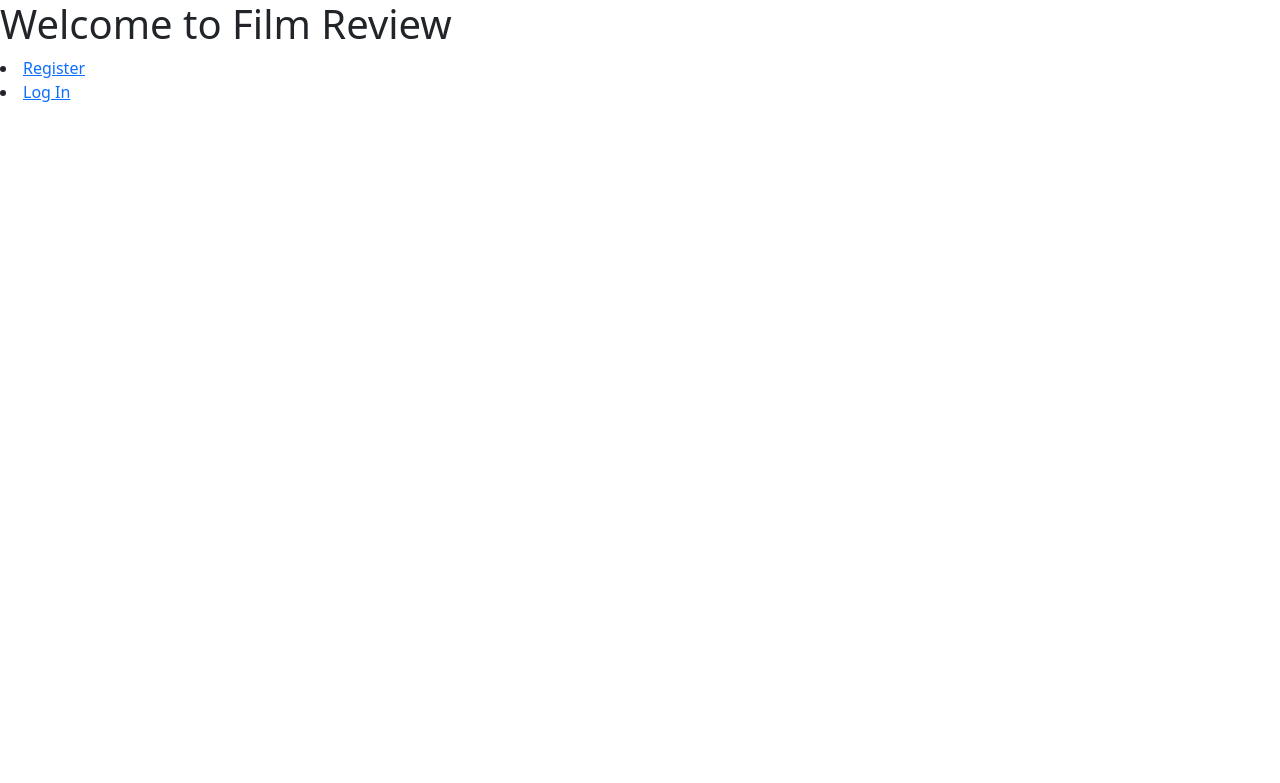
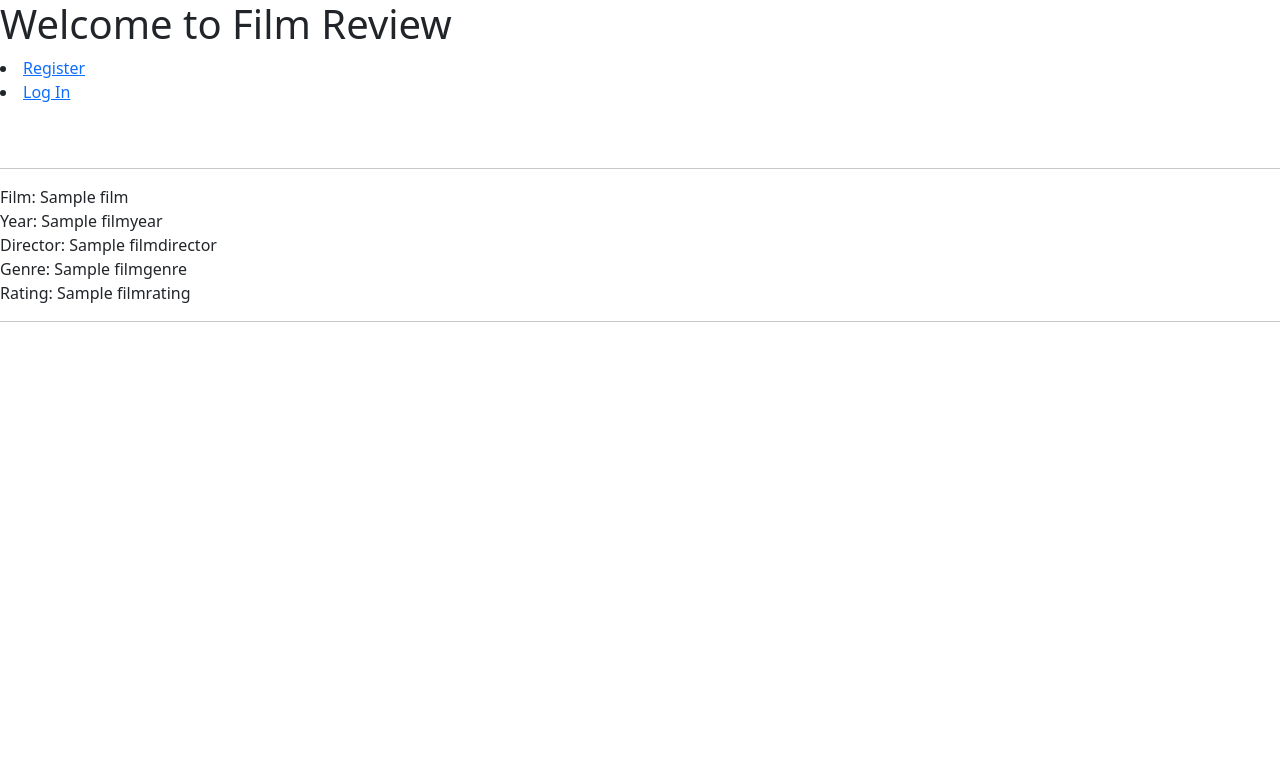
Before and after one commit to IsmailTadji/Film-review, a Flask app: template src/templates/index.html in a window 1280 px wide. Shown: the top 783 px of the page. Run offline with Flask 3, Linux system fonts and the light colour scheme; the template is opened without the code that fills it: most values are stand-ins (such as "Sample title", 1, 10 or a date in 2020).

Commit message:
added films to whole front page, not just during session

```diff
--- a/src/templates/index.html
+++ b/src/templates/index.html
@@ -52,5 +52,17 @@
         </body>
 
     {% endif %}
+        <br>
+        <br>
+        <hr>
+        {% for film in films %}
+        Film: {{ film.filmname }} <br>
+        Year: {{ film.filmyear }} <br>
+        Director: {{ film.filmdirector }} <br>
+        Genre: {{ film.filmgenre }} <br>
+        Rating: {{ film.filmrating }} <br>
+        <hr>
+
+{% endfor %}
 
 {% endblock %}
```
